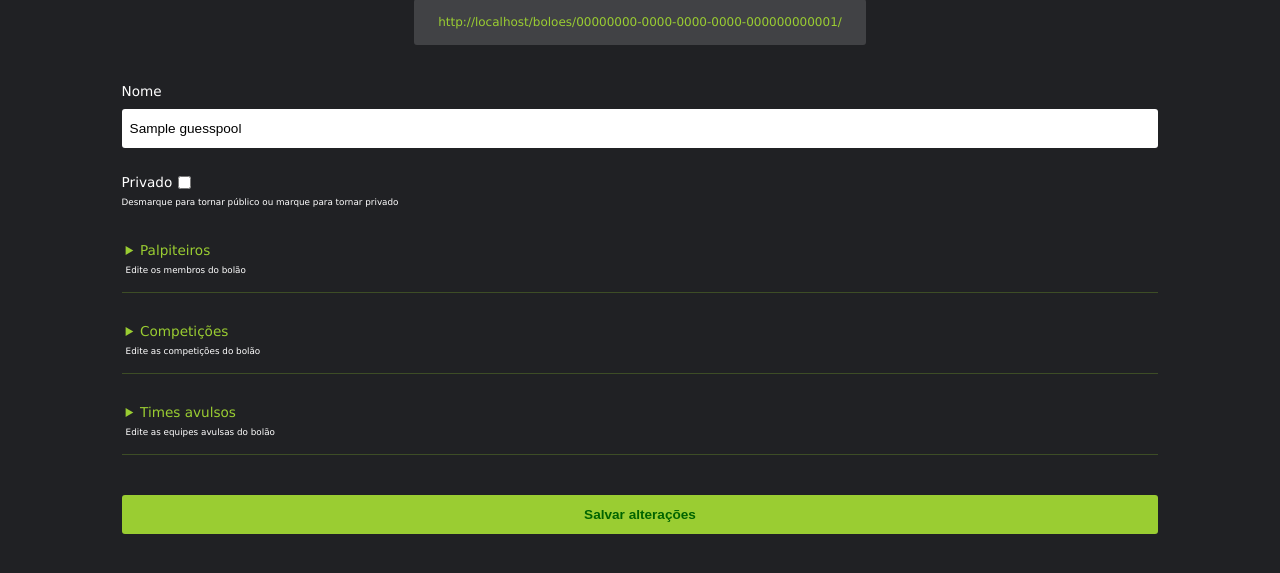
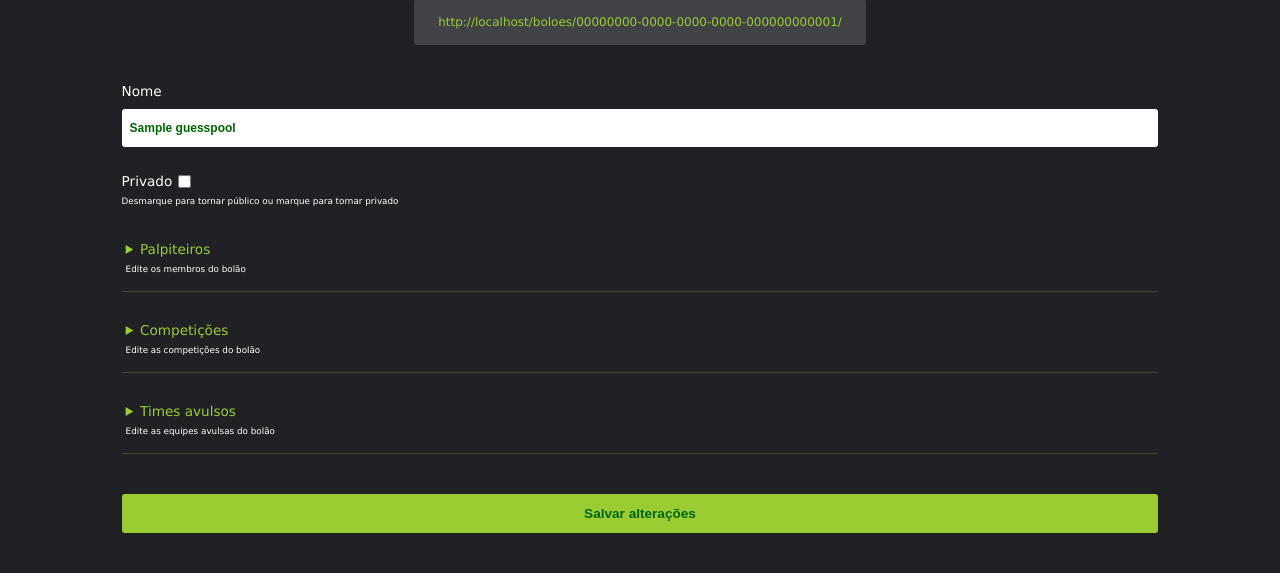
Before and after one commit to eldersantoss/palpiteiros, a Django app: a page that uses core/templates/core/manage_pool.html in a window 1280 px wide. Shown: the part 246-819 px from the top of the page. Run offline with Django 4.2, Linux system fonts and the light colour scheme; a user stored in the database is signed in; tables that the repository leaves empty hold one stand-in row (values such as "Sample post"); parts of the project's set-up code (start-up, migrations or seed data) failed here and were passed over.

Commit message:
chore: update some style

```diff
--- a/core/static/core/css/style.css
+++ b/core/static/core/css/style.css
@@ -223,6 +223,8 @@ input {
 .main-form fieldset div {
   width: 100%;
 }
+
+
 
 .forget-password {
   font-size: 0.75rem;
@@ -501,6 +503,12 @@ input {
   color: yellowgreen;
 }
 
+.manage-pool-form input[type="text"] {
+  font-weight: bold;
+  font-size: 0.75rem;
+  color: darkgreen;
+}
+
 .main-table {
   margin-top: 1vh;
   border-collapse: collapse;
--- a/core/templates/core/manage_pool.html
+++ b/core/templates/core/manage_pool.html
@@ -17,7 +17,7 @@
 
   {{ form.non_field_errors }}
 
-  <div>
+  <div class="manage-pool-form">
     {{ form.errors }}
     {{ form.name.label }}
     {{ form.name }}
--- a/core/templates/core/pool_home.html
+++ b/core/templates/core/pool_home.html
@@ -10,7 +10,7 @@
   {% if pool.user_is_owner%}<a href="{% url 'core:pool_management' pool.slug %}">Gerenciar bolão</a>{% endif %}
 </nav>
 
-<button class="exit-btn" onclick="showPoolLeavingConfirmation()">Deixar bolão ❌</button>
+<button class="exit-btn" onclick="showPoolLeavingConfirmation()">Sair do bolão ❌</button>
 
 <div class="exit-confirmation">
   <p>
```
